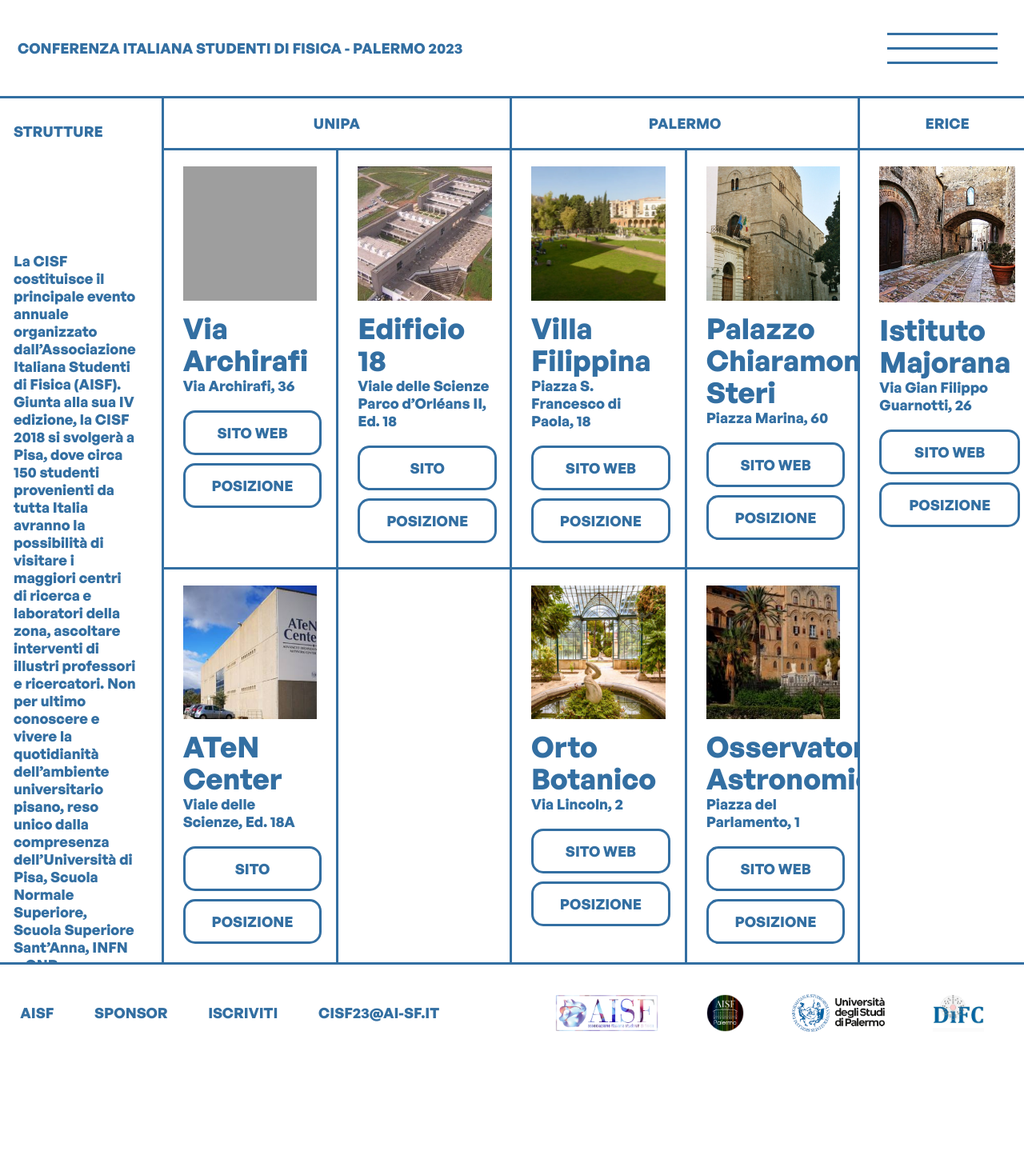
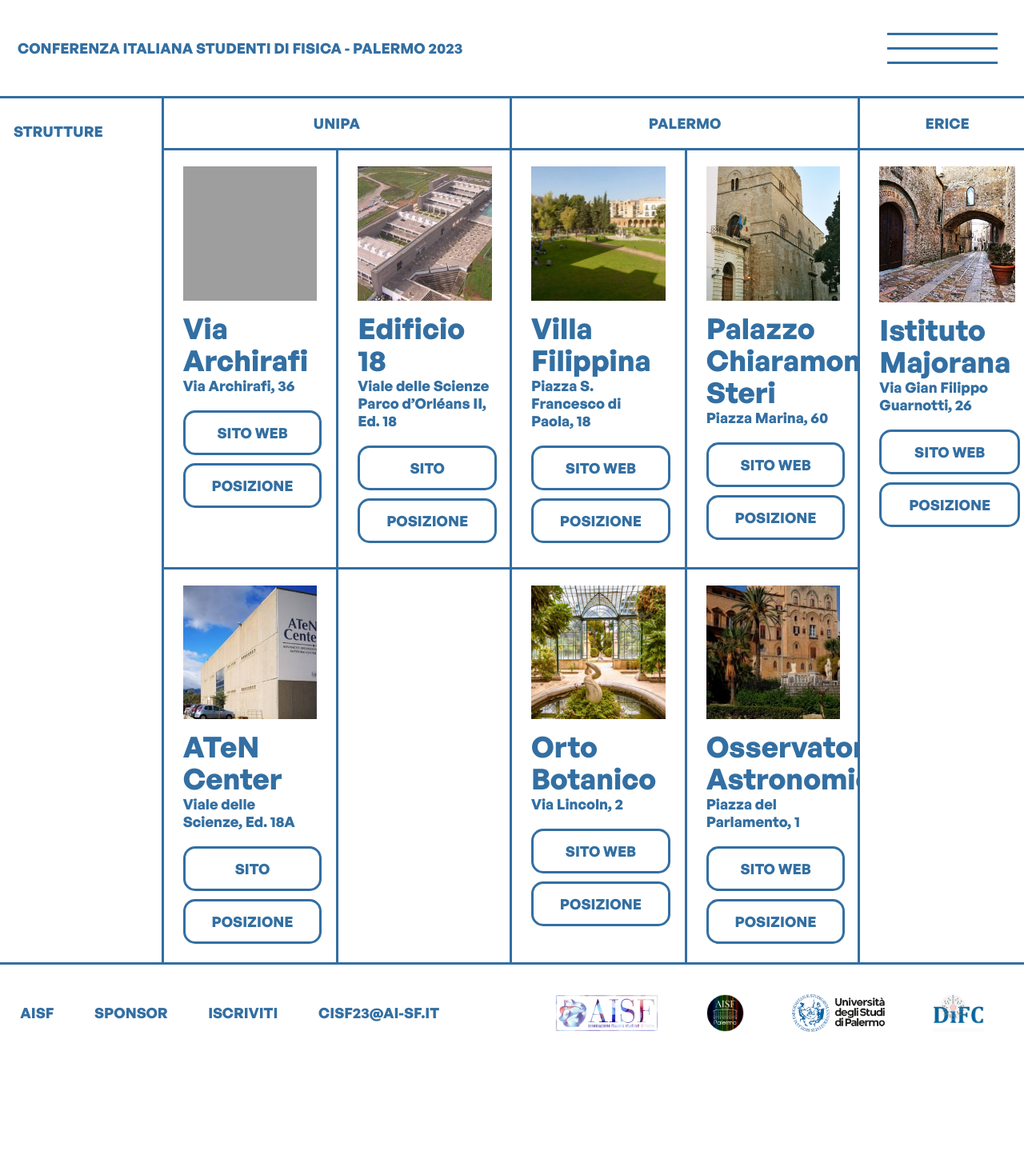
Before and after one commit to ai-sf/cisf23, a Jekyll site: the page built from strutture.html, in a window 1280 px wide. Shown: the whole page at 80% size. Built offline with Jekyll 4.4.1, drawn with Linux system fonts in a browser that asks for light colours; nearby versions of some CDN libraries; before the commit the page ends 1326 px from its top, so only the background shows below that; grey boxes are pictures that could not be loaded.

Commit message:
Favicon + correzioni

```diff
--- a/_data/iscrizioni.yml
+++ b/_data/iscrizioni.yml
@@ -3,7 +3,7 @@
     style: top
     title: Iscrizioni
     par: p2
-    text: La CISF costituisce il principale evento annuale organizzato dall’Associazione Italiana Studenti di Fisica (AISF). Giunta alla sua IV edizione, la CISF 2018 si svolgerà a Pisa, dove circa 150 studenti provenienti da tutta Italia avranno la possibilità di visitare i maggiori centri di ricerca e laboratori della zona, ascoltare interventi di illustri professori e ricercatori. Non per ultimo conoscere e vivere la quotidianità dell’ambiente universitario pisano, reso unico dalla compresenza dell’Università di Pisa, Scuola Normale Superiore, Scuola Superiore Sant’Anna, INFN e CNR.
+    #text: La CISF costituisce il principale evento annuale organizzato dall’Associazione Italiana Studenti di Fisica (AISF). Giunta alla sua IV edizione, la CISF 2018 si svolgerà a Pisa, dove circa 150 studenti provenienti da tutta Italia avranno la possibilità di visitare i maggiori centri di ricerca e laboratori della zona, ascoltare interventi di illustri professori e ricercatori. Non per ultimo conoscere e vivere la quotidianità dell’ambiente universitario pisano, reso unico dalla compresenza dell’Università di Pisa, Scuola Normale Superiore, Scuola Superiore Sant’Anna, INFN e CNR.
 
   - width: h2 l3 m3 s6
     style: separated info-spaced unspaced
--- a/_data/programma.yml
+++ b/_data/programma.yml
@@ -4,7 +4,7 @@
     style: spaced top
     par: p2
     text:
-    - section: La CISF costituisce il principale evento annuale organizzato dall’Associazione Italiana Studenti di Fisica (AISF). Giunta alla sua IV edizione, la CISF 2018 si svolgerà a Pisa, dove circa 150 studenti provenienti da tutta Italia avranno la possibilità di visitare i maggiori centri di ricerca e laboratori della zona, ascoltare interventi di illustri professori e ricercatori. Non per ultimo conoscere e vivere la quotidianità dell’ambiente universitario pisano, reso unico dalla compresenza dell’Università di Pisa, Scuola Normale Superiore, Scuola Superiore Sant’Anna, INFN e CNR.
+    #- section: La CISF costituisce il principale evento annuale organizzato dall’Associazione Italiana Studenti di Fisica (AISF). Giunta alla sua IV edizione, la CISF 2018 si svolgerà a Pisa, dove circa 150 studenti provenienti da tutta Italia avranno la possibilità di visitare i maggiori centri di ricerca e laboratori della zona, ascoltare interventi di illustri professori e ricercatori. Non per ultimo conoscere e vivere la quotidianità dell’ambiente universitario pisano, reso unico dalla compresenza dell’Università di Pisa, Scuola Normale Superiore, Scuola Superiore Sant’Anna, INFN e CNR.
 
   - width: s6 m6 l2 h1
     title: Giorno 1 - 12.04.2023
--- a/_data/strutture.yml
+++ b/_data/strutture.yml
@@ -4,7 +4,7 @@
     style: spaced top
     par: p2
     text:
-    - section: La CISF costituisce il principale evento annuale organizzato dall’Associazione Italiana Studenti di Fisica (AISF). Giunta alla sua IV edizione, la CISF 2018 si svolgerà a Pisa, dove circa 150 studenti provenienti da tutta Italia avranno la possibilità di visitare i maggiori centri di ricerca e laboratori della zona, ascoltare interventi di illustri professori e ricercatori. Non per ultimo conoscere e vivere la quotidianità dell’ambiente universitario pisano, reso unico dalla compresenza dell’Università di Pisa, Scuola Normale Superiore, Scuola Superiore Sant’Anna, INFN e CNR.
+   # - section: La CISF costituisce il principale evento annuale organizzato dall’Associazione Italiana Studenti di Fisica (AISF). Giunta alla sua IV edizione, la CISF 2018 si svolgerà a Pisa, dove circa 150 studenti provenienti da tutta Italia avranno la possibilità di visitare i maggiori centri di ricerca e laboratori della zona, ascoltare interventi di illustri professori e ricercatori. Non per ultimo conoscere e vivere la quotidianità dell’ambiente universitario pisano, reso unico dalla compresenza dell’Università di Pisa, Scuola Normale Superiore, Scuola Superiore Sant’Anna, INFN e CNR.
 
   - width: h2 m6 s6
     title: Unipa
--- a/_includes/head.html
+++ b/_includes/head.html
@@ -1,7 +1,7 @@
 <head>
   <meta charset="UTF-8">
   <meta name="viewport" content="width=device-width, initial-scale=1, maximum-scale=1.0" />
-  <link rel="shortcut icon" type="image/x-icon" href="{{ site.url }}/favicon.ico">
+  <link rel="shortcut icon" type="image/x-icon" href="{{ site.url }}/favicon.png">
   <title>{% if page.title %}{{ site.data.generic.title }} - {{ page.title }}{% else %}{{ site.data.generic.title }} - {{
     site.data.generic.long_title }}{% endif %}</title>
 
--- a/css/main.scss
+++ b/css/main.scss
@@ -8,6 +8,18 @@
 $big: 1000px;
 $medium:  800px;
 $small: 600px;
+
+// hamburger
+$width-desktop: 138px;
+$width-mobile: 70px;
+$margin: 15px;
+$height-desktop: 3px;
+$height-mobile: 3px;
+$angle-mobile: 40deg;
+$angle-desktop: 30deg;
+
+$translate-desktop: $height-desktop + $margin;
+$translate-mobile: $height-mobile + $margin;
 
 @import "font";
 :root{
@@ -37,28 +49,35 @@
   font-family: GeneralSans;
   font-weight: 700;
   height: 100%;
+  z-index: -1;
+}
+
+html{
   overflow-x: hidden;
+  @media screen and (min-width: $small){
+    padding-top: 123px;
+  }
 }
 
 .gray{
+
   background-color: $accent;
   position: fixed;
-  z-index: 400;
-  top:120px;
+  z-index: 800;
+  top:123px;
   left: 0;
-  width: 100%;
+  right: 0;
+  padding-right: 480px;
   height:100%;
   opacity: 0.7;
   display: none;
 }
 
 .gray.active{
-  display: block;
-}
-
-.unscrollable{
-  overflow-y:hidden;
-  height: 100%;
+  display: flex;
+  justify-content: center;
+  align-items: center;
+  align-content: center;
 }
 
 
@@ -99,8 +118,8 @@
   display: flex;
   position: fixed;
   right: -500px;
-  top:0px;
-  padding-top:123px;
+  top:123px;
+
   gap: 0;
   flex-direction: column;
   justify-content: space-between;
@@ -110,7 +129,7 @@
   max-width: 100%;
   transition: 0.3s;
   height:calc(100% - 123px);
-  z-index: 500;
+  z-index: 999;
 
   li{
     width: 100%;
@@ -155,16 +174,27 @@
 
 nav.navbar{
     height: 120px;
+    padding-left: 22px;
+    padding-right: 33px;
+
+    background-color: #fff;
     border-bottom:solid $accent;
+
     display: flex;
     justify-content: space-between;
     align-items: center;
-    padding-left: 22px;
-    z-index: 999;
-    position: relative;
-    padding-right: 33px;
+
+    z-index: 800;
+    @media screen and (min-width: $small){
+    position: fixed;
+    right: 0;
+    left: 0;
+    top:0;
+    }
+    @media screen and (max-width: #{$small+1}){
+      position: relative;
+    }
     overflow-x: hidden;
-
 
 
     .hamburger{
@@ -172,15 +202,16 @@
       display: block;
       .bar{
         display: block;
-        width: 138px;
-        height: 3px;
-        margin: 15px auto;
+        width: $width-desktop;
+        height: $height-desktop;
+        margin: $margin auto;
         -webkit-transition: all 0.3s ease;
         transition: all 0.3s ease;
         background-color: $accent;
 
         @media screen and (max-width: $small){
-          width: 70px;
+          width: $width-mobile;
+          height: $height-mobile;
         }
       }
     }
@@ -192,15 +223,15 @@
       }
       .bar:nth-child(1){
 
-        transform: translateY(20px) rotate(30deg);
+        transform: translateY($translate-desktop) rotate($angle-desktop);
         @media screen and (max-width: $small){
-          transform:  translateY(18px) rotate(40deg);
+          transform:  translateY($translate-mobile) rotate($angle-mobile);
         }
       }
       .bar:nth-child(3){
-        transform: translateY(-20px) rotate(-30deg);
+        transform: translateY(-19px) rotate(-30deg);
         @media screen and (max-width: $small){
-          transform:  translateY(-18px) rotate(-40deg);
+          transform:  translateY(-19px) rotate(-40deg);
         }
       }
 
@@ -701,6 +732,7 @@
     box-sizing: border-box;
     justify-content: stretch;
     align-items: stretch;
+    overflow-x: hidden;
 
     @media screen and (min-width: $large){
       overflow-y: scroll;
@@ -1034,9 +1066,9 @@
 
 @media screen and (min-width: #{$big +1}){
 body.fixed-footer{
-   .row{
+   .row, .row-container{
     box-sizing: border-box;
-  height: calc(100% - 120px) !important;
+    height: calc(100% - 120px) !important;
    }
 }
 }
--- a/index.html
+++ b/index.html
@@ -3,6 +3,7 @@
 # To modify the layout, see https://jekyllrb.com/docs/themes/#overriding-theme-defaults
 
 layout: default
+menu-image:
 ---
 
 <section class="slideshow">
--- a/js/main.js
+++ b/js/main.js
@@ -26,7 +26,6 @@
     $(".gray:not(.active)").fadeIn();
     $(".gray.active").fadeOut();
     $(".gray").toggleClass("active");
-    $('html, body').toggleClass("unscrollable");
   });
 
 
@@ -42,5 +41,11 @@
   $(".column.small-collapse").accordion(".column");
   $(".accordion li").accordion(".item");
 
+  $(".gray").on("click", function () {
+    $(".hamburger").removeClass("active");
+    $(".nav-menu").removeClass("active");
+    $(".gray").fadeOut().removeClass("active");
+  });
+
 
 });
```
Also changed, not shown: favicon-2.jpg (added), favicon-3.jpg (added), favicon.jpg (added), favicon.png (added).
